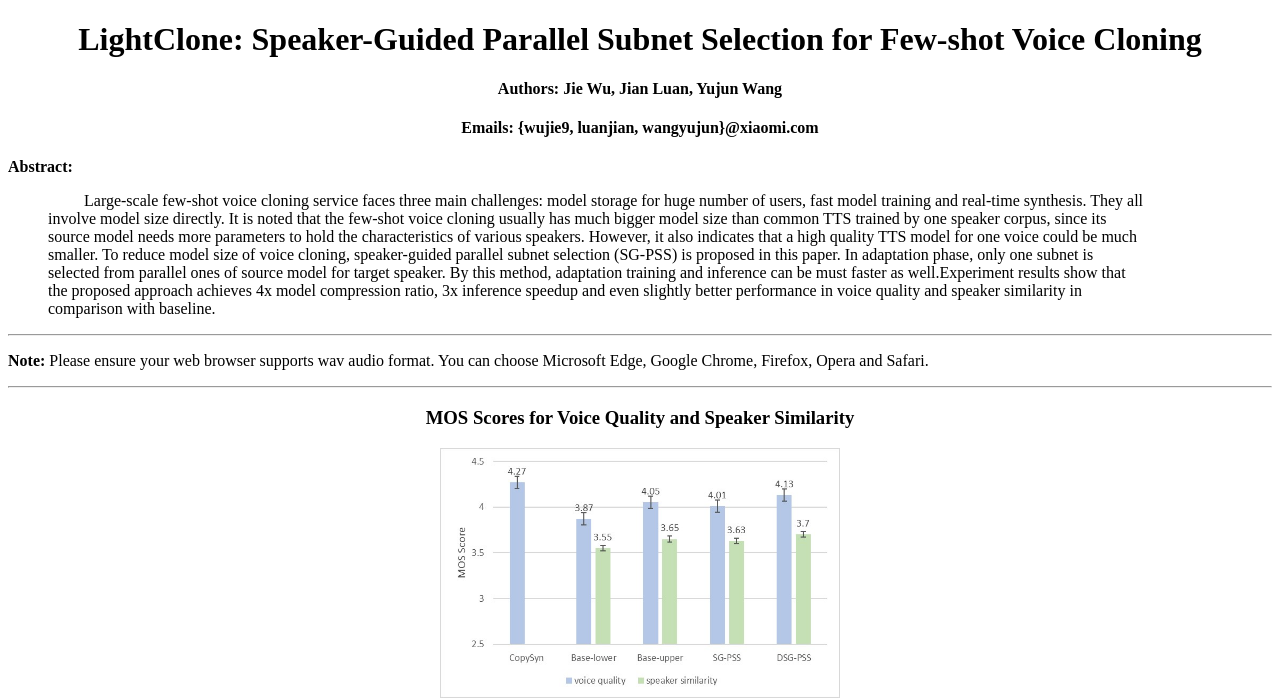
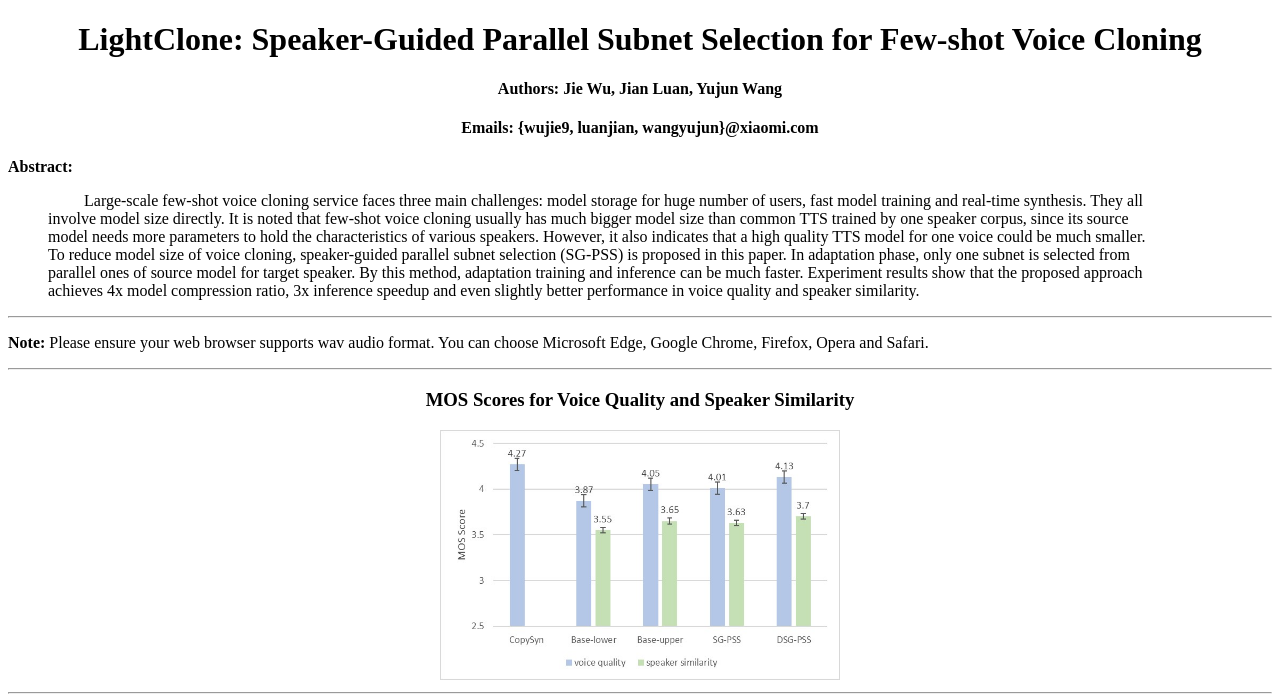
Before and after one commit to jiewu2022/INTERSPEECH2023-demo, a plain HTML site: page index.html in a window 1280 px wide. Shown: the top 699 px of the page. Drawn offline with Linux system fonts and the light colour scheme.

Commit message:
update abstract

```diff
--- a/index.html
+++ b/index.html
@@ -10,7 +10,7 @@
 
 <h4 style="text-align: center">Authors: Jie Wu, Jian Luan, Yujun Wang</h4>
 <h4 style="text-align: center">Emails: {wujie9, luanjian, wangyujun}@xiaomi.com</h4>
-<h4 style='display:inline'>Abstract: </h4> <br> <p style='width=81%; display:inline'><div style="width:90%"><ul>&nbsp;&nbsp;&nbsp;&nbsp;&nbsp;&nbsp;&nbsp;&nbsp;&nbsp;Large-scale few-shot voice cloning service faces three main challenges: model storage for huge number of users, fast model training and real-time synthesis. They all involve model size directly. It is noted that the few-shot voice cloning usually has much bigger model size than common TTS trained by one speaker corpus, since its source model needs more parameters to hold the characteristics of various speakers. However, it also indicates that a high quality TTS model for one voice could be much smaller. To reduce model size of voice cloning, speaker-guided parallel subnet selection (SG-PSS) is proposed in this paper. In adaptation phase, only one subnet is selected from parallel ones of source model for target speaker. By this method, adaptation training and inference can be must faster as well.Experiment results show that the proposed approach achieves 4x model compression ratio, 3x inference speedup and even slightly better performance in voice quality and speaker similarity in comparison with baseline.</ul></div></p>
+<h4 style='display:inline'>Abstract: </h4> <br> <p style='width=81%; display:inline'><div style="width:90%"><ul>&nbsp;&nbsp;&nbsp;&nbsp;&nbsp;&nbsp;&nbsp;&nbsp;&nbsp;Large-scale few-shot voice cloning service faces three main challenges: model storage for huge number of users, fast model training and real-time synthesis. They all involve model size directly. It is noted that few-shot voice cloning usually has much bigger model size than common TTS trained by one speaker corpus, since its source model needs more parameters to hold the characteristics of various speakers. However, it also indicates that a high quality TTS model for one voice could be much smaller. To reduce model size of voice cloning, speaker-guided parallel subnet selection (SG-PSS) is proposed in this paper. In adaptation phase, only one subnet is selected from parallel ones of source model for target speaker. By this method, adaptation training and inference can be much faster. Experiment results show that the proposed approach achieves 4x model compression ratio, 3x inference speedup and even slightly better performance in voice quality and speaker similarity.</ul></div></p>
 <hr>
 <p><strong>Note:</strong> Please ensure your web browser supports wav audio format. You can choose Microsoft Edge, Google Chrome, Firefox, Opera and Safari.</p>
 <hr>
```
